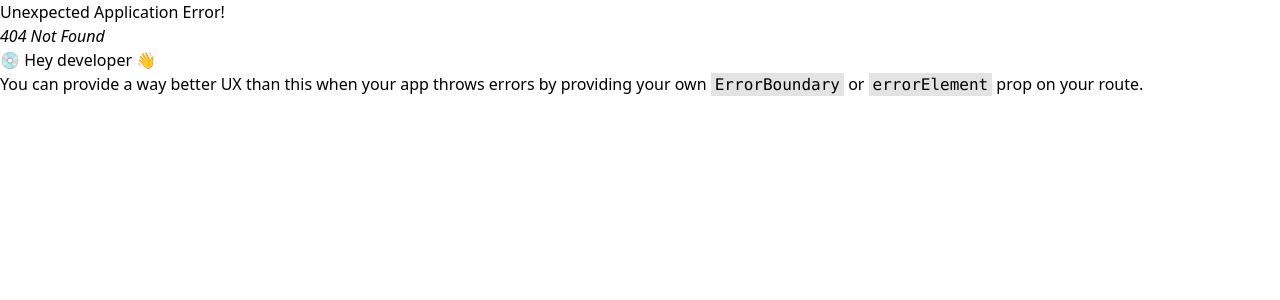
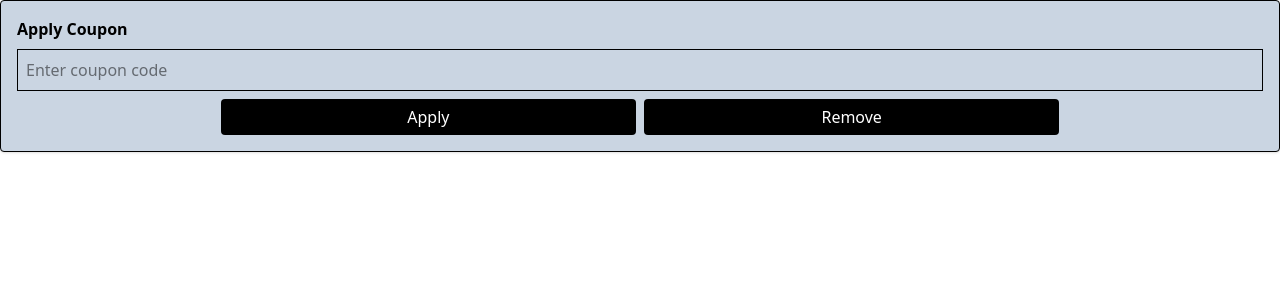
Before and after one commit to shivambishtt/E-commerce-Cart, a React (Vite) app: page /coupon in a window 1280 px wide. Before the commit this address had no page. Shown: the top 300 px of the page. Built offline with nearby package versions, Linux system fonts and the light colour scheme.

Commit message:
coupon feature add

```diff
--- a/src/components/CartItems.tsx
+++ b/src/components/CartItems.tsx
@@ -9,7 +9,6 @@ import { removeFromCart, increaseQuantity, decreaseQuantity } from '../slice/car
 function CartItems() {
     const items = useSelector((state: RootState) => state.cart.items)
     const dispatch = useDispatch()
-
     return (
         <div>
             {items.length === 0 ? "" :
--- /dev/null
+++ b/src/components/Coupon.tsx
@@ -0,0 +1,51 @@
+import React, { useState } from 'react'
+import { useDispatch, useSelector } from 'react-redux'
+import { RootState } from '../store/store.ts'
+import { applyCoupon, removeCoupon } from '../slice/couponSlice.ts'
+
+function Coupon() {
+    const [coupon, setCoupon] = useState("")
+    const { code, discount, isValid } = useSelector((state: RootState) => state.coupon)
+    const dispatch = useDispatch()
+
+    const handleApply = () => {
+        dispatch(applyCoupon(coupon))
+    }
+    const handleRemove = () => {
+        dispatch(removeCoupon())
+        setCoupon("")
+    }
+    return (
+        <div className="bg-slate-300 p-4 border rounded shadow">
+            <h3 className="font-semibold">Apply Coupon</h3>
+            <input
+                type="text"
+                value={coupon}
+                onChange={(e) => setCoupon(e.target.value)}
+                placeholder="Enter coupon code"
+                className="border p-2 w-full mt-2"
+            />
+            <div className='flex justify-center items-center gap-2'>
+                <button
+                    disabled
+                    onClick={handleApply}
+                    className="bg-black text-white rounded p-1.5 mt-2 w-1/3"
+                >
+                    Apply
+                </button>
+
+                <button
+                    onClick={handleRemove}
+                    className="bg-black text-white  rounded p-1.5 mt-2 w-1/3"
+                >
+                    Remove
+                </button>
+            </div>
+
+            {code && isValid && < p className='text-sm'>Coupon applied : {code}  (-{discount}%)</p>}
+        </div >
+    );
+
+}
+
+export default Coupon
--- a/src/components/ItemCard.tsx
+++ b/src/components/ItemCard.tsx
@@ -5,8 +5,6 @@ import { Bounce, ToastContainer } from "react-toastify"
 import { showToast } from "./toast.ts"
 import { useDispatch } from 'react-redux'
 import { addToCart } from '../slice/cartSlice.ts'
-import { addToWishlist } from '../slice/wishListSlice.ts'
-
 
 function ItemCard() {
     const dispatch = useDispatch()
@@ -36,7 +34,7 @@ function ItemCard() {
                         <div className='flex items-center justify-between gap-4 mt-2 '>
                             <button className='bg-orange-200 text-black rounded p-1' onClick={() => handleAdd(item)}>Add to cart</button>
 
-                            <button onClick={() => dispatch(addToWishlist(item))} className='bg-black text-white text-sm p-1 rounded'>Wishlist</button>
+                            <button className='bg-black text-white text-sm p-1 rounded'>Wishlist</button>
                         </div>
                     </div>
                 })}
--- a/src/components/OrderSummary.tsx
+++ b/src/components/OrderSummary.tsx
@@ -2,11 +2,14 @@ import React from 'react'
 import { useSelector } from 'react-redux'
 import { NavLink } from 'react-router-dom'
 import { RootState } from '../store/store.ts'
+import Coupon from './Coupon.tsx'
 
 function OrderSummary() {
     const items = useSelector((state: RootState) => state.cart.items)
+    const coupons = useSelector((state: RootState) => state.coupon)
     const subtotal = items.reduce((acc, item) => acc + item.price * item.quantity, 0);
-    const discountPrice = subtotal * 0.25
+    const discountPrice = subtotal * 0.10 + coupons.discount
+    const couponDiscount = coupons.discount
     const shippingCharges = subtotal < 5000 ? 150 : 0
     const totalAmount = subtotal - discountPrice + shippingCharges
 
@@ -26,6 +29,13 @@ function OrderSummary() {
                 <span className='font-semibold'>Discount:</span>
                 <span>-{formatPrice(discountPrice)}</span>
             </div>
+            {coupons.isValid && <div className="flex justify-between my-2">
+                <span className='font-semibold'>Coupon:
+                    <span className='text-sm font-medium mx-1'>{coupons.code}</span>
+                </span>
+                <span>-{formatPrice(couponDiscount)}</span>
+            </div>}
+
 
             <div className="flex justify-between my-2">
                 <span className='font-semibold'>Shipping:</span>
@@ -44,6 +54,7 @@ function OrderSummary() {
                     PROCEED TO CHECKOUT
                 </button>
             </NavLink>
+            <Coupon />
         </div>
     )
 }
--- a/src/main.tsx
+++ b/src/main.tsx
@@ -6,7 +6,7 @@ import { Provider } from 'react-redux'
 import { createBrowserRouter, RouterProvider } from 'react-router-dom'
 import { store } from './store/store.ts'
 import CheckoutPage from './pages/CheckoutPage.tsx'
-import WishlistPage from './pages/WishlistPage.tsx'
+import Coupon from './components/Coupon.tsx'
 
 const router = createBrowserRouter([
   {
@@ -22,8 +22,8 @@ const router = createBrowserRouter([
     element: <CheckoutPage />
   },
   {
-    path: "/wishlist",
-    element: <WishlistPage />
+    path: "/coupon",
+    element: <Coupon/>
   }
 ])
 
--- a/src/pages/WishlistPage.tsx
+++ /dev/null
@@ -1,19 +0,0 @@
-import React from 'react'
-import { useSelector } from 'react-redux'
-import { RootState } from '../store/store'
-
-function WishlistPage() {
-    const wishlistItem = useSelector((state: RootState) => state.wishlist.items)
-
-    return (
-        <div>
-            {wishlistItem.map((item) => {
-                return <div key={item.id}>
-                    {item.name}
-                </div>
-            })}
-        </div>
-    )
-}
-
-export default WishlistPage
--- /dev/null
+++ b/src/slice/couponSlice.ts
@@ -0,0 +1,42 @@
+import { createSlice, PayloadAction } from "@reduxjs/toolkit";
+import { CouponState } from "../vite-env";
+
+
+const initialState: CouponState = {
+    code: "",
+    discount: 0,
+    isValid: false
+}
+
+const validCoupons: Record<string, number> = {
+    "SAVE10": 10,
+    "SAVE20": 20,
+    "NEW25": 25
+}
+
+const couponSlice = createSlice({
+    name: "coupon",
+    initialState,
+    reducers: {
+        applyCoupon: (state, action: PayloadAction<string>) => {
+            const couponCode = action.payload.toUpperCase()
+            if (validCoupons[couponCode]) {
+                state.code = couponCode;
+                state.discount = validCoupons[couponCode];
+                state.isValid = true
+            }
+            else {
+                state.code = "";
+                state.discount = 0;
+                state.isValid = false
+            }
+        },
+        removeCoupon: (state) => {
+            state.code = "";
+            state.discount = 0;
+            state.isValid = false
+        }
+    }
+})
+export default couponSlice.reducer
+export const { applyCoupon, removeCoupon } = couponSlice.actions
--- a/src/store/store.ts
+++ b/src/store/store.ts
@@ -1,11 +1,14 @@
 import { configureStore } from "@reduxjs/toolkit";
 import cartReducer from "../slice/cartSlice.ts"
 import wishlistReducer from "../slice/wishListSlice.ts"
+import couponReducer from "../slice/couponSlice.ts"
 
 export const store = configureStore({
     reducer: {
         cart: cartReducer,
-        wishlist: wishlistReducer
+        wishlist: wishlistReducer,
+        coupon: couponReducer
+
     }
 })
 export type RootState = ReturnType<typeof store.getState>;
--- a/src/vite-env.d.ts
+++ b/src/vite-env.d.ts
@@ -8,3 +8,9 @@ export type ProductData = {
   imageUrl: string,
   quantity: number
 }
+
+interface CouponState {
+  code: string,
+  discount: number,
+  isValid: boolean,
+}
```
Also changed, not shown: src/pages/Cart.tsx (+0 -7 lines).
